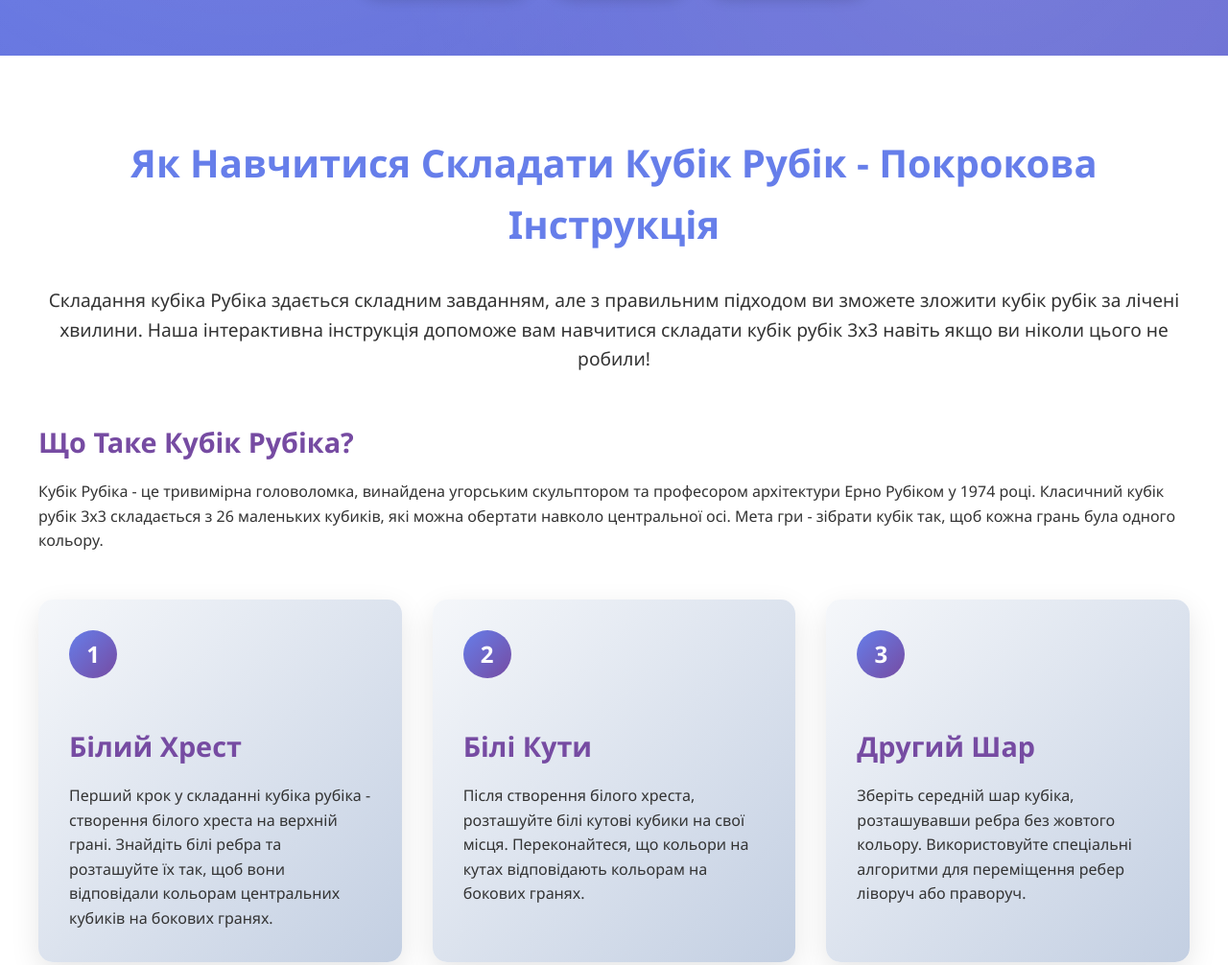
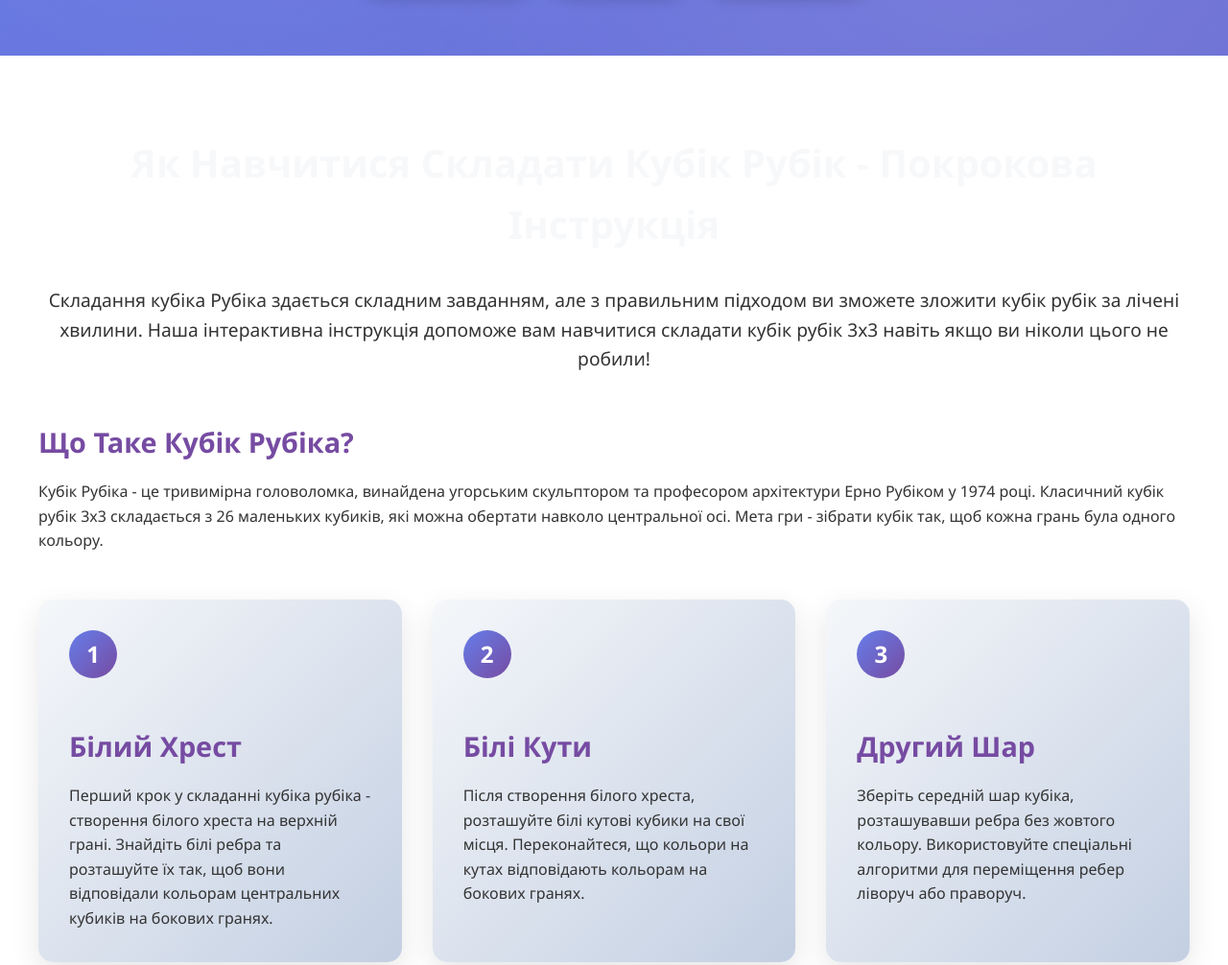
Before and after one commit to stasseo/rubiks-cube-tutorial, a plain HTML site: page index.html in a window 1280 px wide. Shown: the part 820-1826 px from the top of the page at 96% size. Drawn offline with Linux system fonts and the light colour scheme.

Commit message:
Update index.html

```diff
--- a/index.html
+++ b/index.html
@@ -174,7 +174,7 @@ j=d.createElement(s),dl=l!='dataLayer'?'&l='+l:'';j.async=true;j.src=
 
         h2 {
             font-size: 2.5rem;
-            color: #667eea;
+            color: #f7f8fa;
             margin-bottom: 2rem;
             text-align: center;
         }
```
